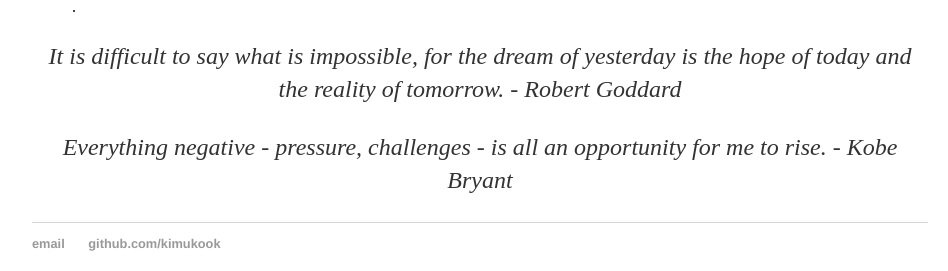
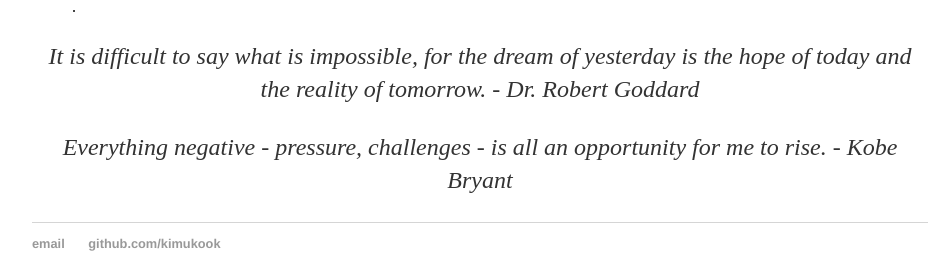
Before and after one commit to kimukook/kimukook.github.io, a Jekyll site: the page built from index.html, in a window 1280 px wide. Shown: the part 1120-1391 px from the top of the page, without its empty margins (160-1108 px from the left). Built offline with Jekyll 4.4.1, drawn with Linux system fonts in a browser that asks for light colours.

Commit message:
Update index.html

```diff
--- a/index.html
+++ b/index.html
@@ -18,6 +18,6 @@
 		<li> My paper for <a href="http://scr2019.caltech.edu">SCR 2019</a> has been accepted, "<i>Safe Learning Derivative-free Optimization via Global Surrogates for Quadrotors Trajectory Following</i>". </li>
 		<li> My paper for <a href="https://cdc2018.ieeecss.org">CDC 2018</a> has been accepted, <a href="https://ieeexplore.ieee.org/abstract/document/8619219">"An active subspace method for accelerating convergence in Delaunay-based optimization via dimension reduction"</a></li>.
 	</ul>
-	<p align="center"> <i>It is difficult to say what is impossible, for the dream of yesterday is the hope of today and the reality of tomorrow. - Robert Goddard </i> </p>
+	<p align="center"> <i>It is difficult to say what is impossible, for the dream of yesterday is the hope of today and the reality of tomorrow. - Dr. Robert Goddard </i> </p>
 	<p align="center"> <i>Everything negative - pressure, challenges - is all an opportunity for me to rise. - Kobe Bryant </i> </p>
 </div><!-- /.blurb -->
```
